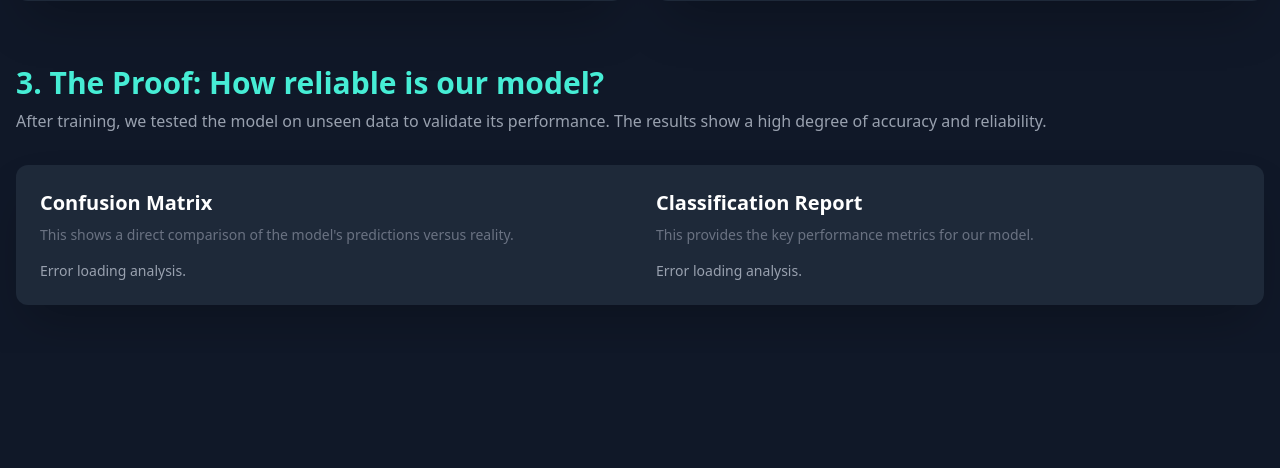
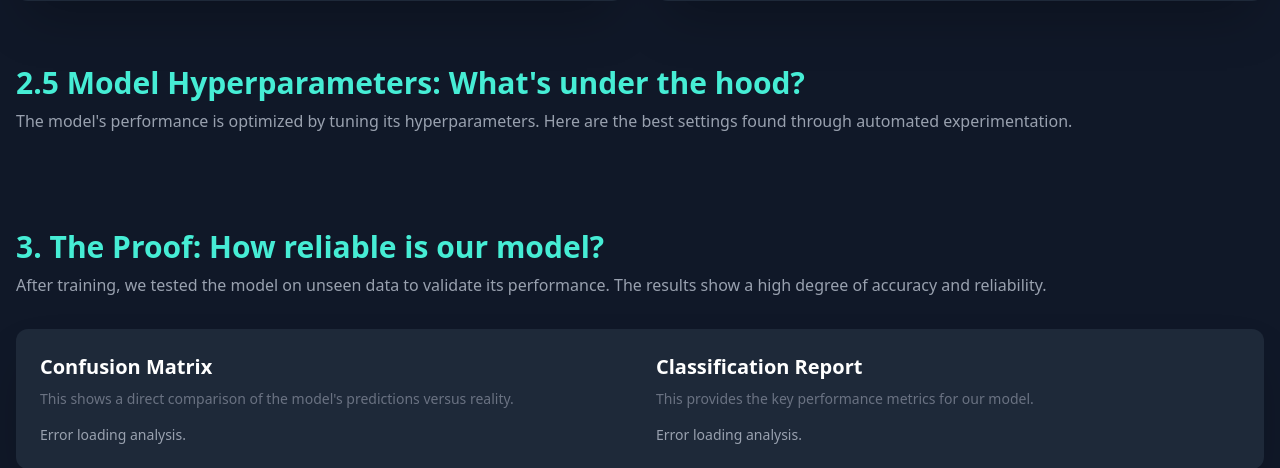
Before and after one commit to adoreblvnk/err, a FastAPI app: page /industrial in a window 1280 px wide. Shown: the part 829-1297 px from the top of the page. Before the commit the page ends 1134 px from the top, so only its background shows below. Run offline with FastAPI, Linux system fonts and the light colour scheme; data that the repository does not hold is empty; parts of the project's set-up code (start-up, migrations or seed data) failed here and were passed over.

Commit message:
feat(ind_pred): search

```diff
--- a/industrial_predictor/predictor.py
+++ b/industrial_predictor/predictor.py
@@ -1,5 +1,5 @@
 import pandas as pd
-from sklearn.model_selection import train_test_split
+from sklearn.model_selection import train_test_split, GridSearchCV
 from sklearn.metrics import classification_report, confusion_matrix
 import xgboost as xgb
 import numpy as np
@@ -34,13 +34,28 @@
     X_train, X_test, y_train, y_test = train_test_split(
         X, y, test_size=0.2, random_state=42, stratify=y
     )
+
+    # Define the parameter grid for GridSearchCV
+    param_grid = {
+        'n_estimators': [100, 200],
+        'max_depth': [3, 5, 7],
+        'learning_rate': [0.05, 0.1]
+    }
+
+    # Initialize the XGBClassifier
     model = xgb.XGBClassifier(
         objective="binary:logistic",
         eval_metric="logloss",
         use_label_encoder=False
     )
-    model.fit(X_train, y_train)
-    y_pred = model.predict(X_test)
+
+    # Set up GridSearchCV
+    grid_search = GridSearchCV(estimator=model, param_grid=param_grid, cv=3, scoring='accuracy', n_jobs=-1)
+    grid_search.fit(X_train, y_train)
+
+    # Get the best model
+    best_model = grid_search.best_estimator_
+    y_pred = best_model.predict(X_test)
 
     # --- Analysis ---
     # 1. Evaluation Metrics
@@ -48,7 +63,7 @@
     cr = classification_report(y_test, y_pred, output_dict=True)
 
     # 2. Feature Importance
-    feature_importance = model.get_booster().get_score(importance_type='weight')
+    feature_importance = best_model.get_booster().get_score(importance_type='weight')
     sorted_importance = sorted(feature_importance.items(), key=lambda x: x[1], reverse=True)
 
     # 3. Correlation with Target (calculated on the clean analysis_df)
@@ -58,6 +73,7 @@
     summary_stats = X.describe().to_dict()
 
     return {
+        "best_params": grid_search.best_params_,
         "confusion_matrix": cm.tolist(),
         "classification_report": cr,
         "feature_importance": dict(sorted_importance),
--- a/pyproject.toml
+++ b/pyproject.toml
@@ -8,6 +8,7 @@
     "fastapi",
     "jinja2",
     "opencv-python>=4.12.0.88",
+    "pandas>=2.3.2",
     "pillow>=11.3.0",
     "scikit-learn>=1.7.2",
     "uvicorn[standard]>=0.37.0",
--- a/templates/industrial.html
+++ b/templates/industrial.html
@@ -36,6 +36,15 @@
                     <h4 class="font-semibold text-lg text-blue-300">Conclusion:</h4>
                     <p id="correlation-conclusion" class="text-gray-400">No strong correlations identified.</p>
                 </div>
+            </div>
+        </div>
+
+        <!-- Section 2.5: Model Hyperparameters -->
+        <div class="mb-16 animate-fade-in-up" style="animation-delay: 0.5s;">
+            <h2 class="text-3xl font-bold mb-2 text-teal-300">2.5 Model Hyperparameters: What's under the hood?</h2>
+            <p class="text-gray-400 mb-8">The model's performance is optimized by tuning its hyperparameters. Here are the best settings found through automated experimentation.</p>
+            <div id="best-params" class="grid grid-cols-2 md:grid-cols-3 gap-6 text-center">
+                <!-- Best parameters will be injected here -->
             </div>
         </div>
 
@@ -93,6 +102,19 @@
                             <div class="text-teal-400 font-bold text-lg">${key.replace(/_/g, ' ')}</div>
                             <div class="text-3xl font-semibold">${data.summary_stats.mean[key].toFixed(2)}</div>
                             <div class="text-sm text-gray-500">Average</div>
+                        </div>`;
+                });
+            }
+
+            // --- 1.5. Best Parameters ---
+            const paramsContainer = document.getElementById('best-params');
+            if (data.best_params) {
+                Object.keys(data.best_params).forEach(key => {
+                    paramsContainer.innerHTML += `
+                        <div class="bg-gray-800 p-4 rounded-lg transform hover:scale-105 transition-transform duration-300">
+                            <div class="text-teal-400 font-bold text-lg">${key.replace(/_/g, ' ')}</div>
+                            <div class="text-3xl font-semibold">${data.best_params[key]}</div>
+                            <div class="text-sm text-gray-500">Optimal Setting</div>
                         </div>`;
                 });
             }
```
Also changed, not shown: 1 other file.
